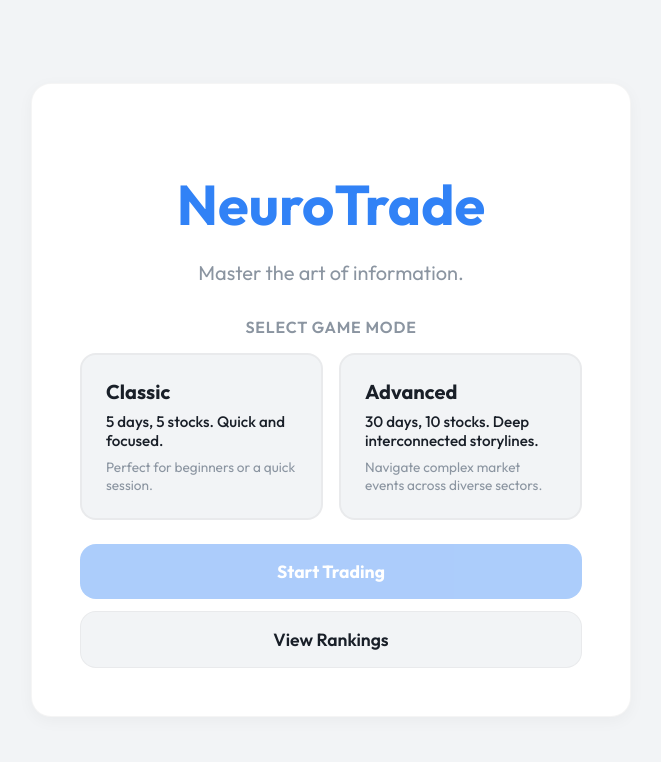
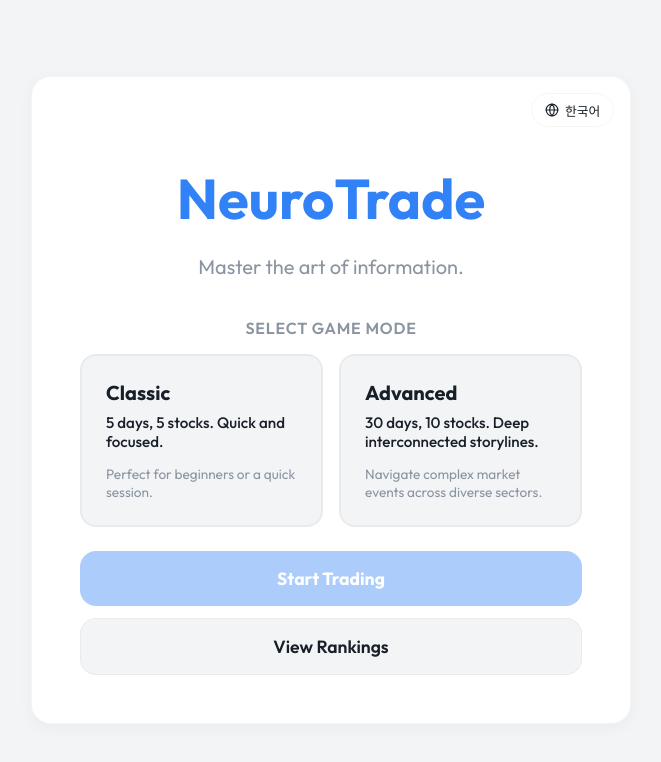
Before and after one commit to prgmr99/neuro-trade, a React (Vite) app: page / in a window 1280 px wide. Shown: the top 762 px of the page, without its empty margins (309-970 px from the left). Built offline with nearby package versions, Linux system fonts and the light colour scheme.

Commit message:
feat: Add a language toggle button to the splash screen with associated styling and logic.

```diff
--- a/src/App.tsx
+++ b/src/App.tsx
@@ -1,17 +1,24 @@
 import { useState } from 'react';
 import { useGameStore } from './store/gameStore';
+import { useLanguageStore } from './store/useLanguageStore';
 import { SCENARIOS, GameMode } from './data';
 import Layout from './components/Layout';
 import GameOverScreen from './components/GameOverScreen';
 import RankingBoard from './components/RankingBoard';
 import { useTranslation } from './i18n/translations';
+import { Globe } from 'lucide-react';
 
 function App() {
   const [started, setStarted] = useState(false);
   const [selectedMode, setSelectedMode] = useState<GameMode | null>(null);
   const [showRankings, setShowRankings] = useState(false);
   const { setInitialState, dayState } = useGameStore();
+  const { language, setLanguage } = useLanguageStore();
   const { t } = useTranslation();
+
+  const toggleLanguage = () => {
+    setLanguage(language === 'en' ? 'ko' : 'en');
+  };
 
   const startGame = () => {
     if (!selectedMode) return;
@@ -36,7 +43,14 @@ function App() {
   if (!started) {
     return (
       <div className="splash-screen">
-        <div className="splash-content glass-card">
+        <div className="splash-content glass-card" style={{ position: 'relative' }}>
+          <button
+            onClick={toggleLanguage}
+            className="splash-lang-btn"
+          >
+            <Globe size={14} />
+            {language === 'en' ? '한국어' : 'English'}
+          </button>
           <h1>{t('app.title')}</h1>
           <p className="subtitle">{t('app.subtitle')}</p>
 
--- a/src/index.css
+++ b/src/index.css
@@ -53,6 +53,27 @@ body {
   animation: fadeIn 0.8s ease-out;
 }
 
+.splash-lang-btn {
+  position: absolute;
+  top: 1rem;
+  right: 1rem;
+  display: flex;
+  align-items: center;
+  gap: 6px;
+  padding: 0.4rem 0.8rem;
+  font-size: 0.8rem;
+  border-radius: 20px;
+  border: 1px solid var(--border-color);
+  background-color: var(--bg-card);
+  color: var(--text-primary);
+  cursor: pointer;
+  transition: background-color 0.2s;
+}
+
+.splash-lang-btn:hover {
+  background-color: var(--bg-hover, rgba(255, 255, 255, 0.1));
+}
+
 .splash-content h1 {
   font-size: 3.5rem;
   font-weight: 800;
@@ -64,6 +85,7 @@ body {
   font-size: 1.25rem;
   color: var(--text-secondary);
   margin-bottom: 2rem;
+  min-height: 1.6em;
 }
 
 .instructions {
@@ -71,6 +93,7 @@ body {
   margin-bottom: 2rem;
   color: var(--text-secondary);
   line-height: 1.6;
+  min-height: 5.5em;
 }
 
 .mode-select-label {
@@ -123,12 +146,14 @@ body {
   font-size: 0.95rem;
   font-weight: 500;
   color: var(--text-primary);
+  min-height: 2.9em;
 }
 
 .mode-card .mode-detail {
   margin: 0;
   font-size: 0.85rem;
   color: var(--text-secondary);
+  min-height: 2.5em;
 }
 
 .splash-actions {
```
